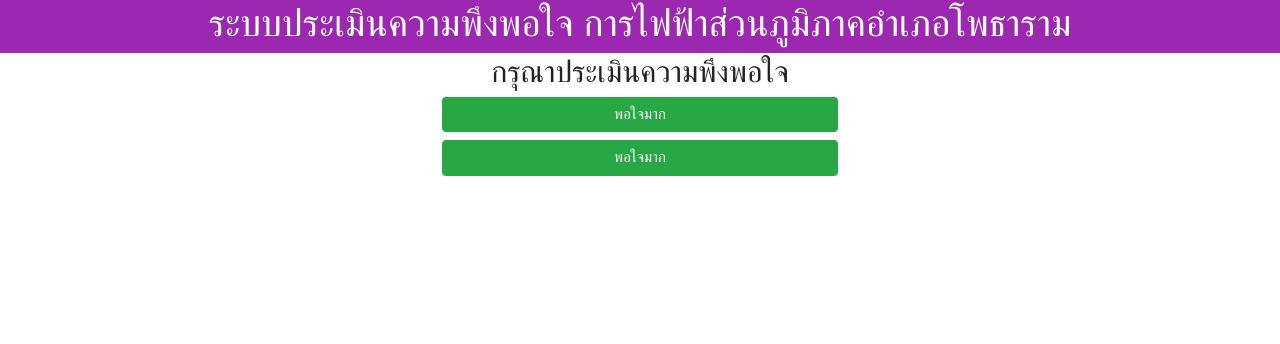
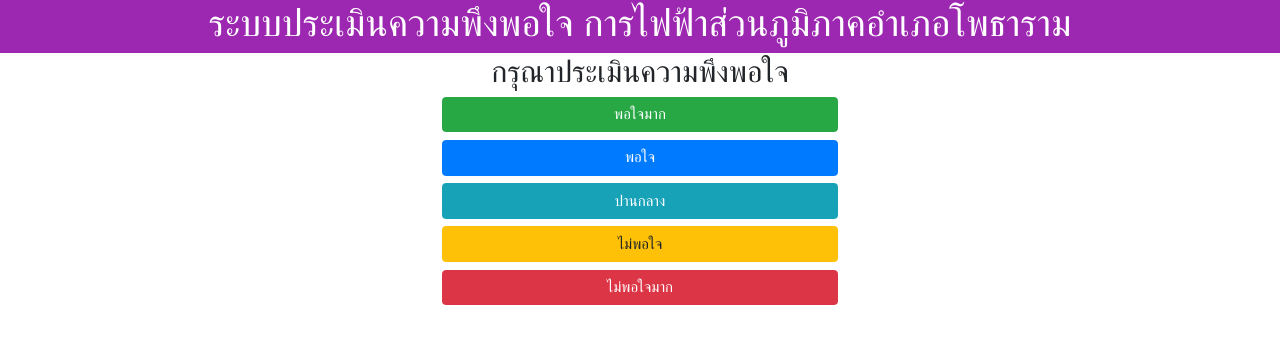
Before and after one commit to tueseed/satisfaction, a PHP site: page / in a window 1280 px wide. Shown: the top 344 px of the page. Run offline with PHP 8.4, Linux system fonts and the light colour scheme; some libraries are stand-ins or nearby versions.

Commit message:
Add files via upload

```diff
--- a/index.php
+++ b/index.php
@@ -49,8 +49,11 @@ margin-bottom: 10px;
     </div>
 	<div class="row">
 		<div class="col-lg-4 offset-4">
-		<input type="button" class="btn btn-success btn-block" value="พอใจมาก"/>
-		<input type="button" class="btn btn-success btn-block" value="พอใจมาก"/>
+		<input type="button" href="#" class="btn btn-success btn-block" value="พอใจมาก"/>
+		<input type="button" class="btn btn-primary btn-block" value="พอใจ"/>
+		<input type="button" class="btn btn-info btn-block" value="ปานกลาง"/>
+		<input type="button" class="btn btn-warning btn-block" value="ไม่พอใจ"/>
+		<input type="button" class="btn btn-danger btn-block" value="ไม่พอใจมาก"/>
 		</div>
 	</div>
 </div>
```
